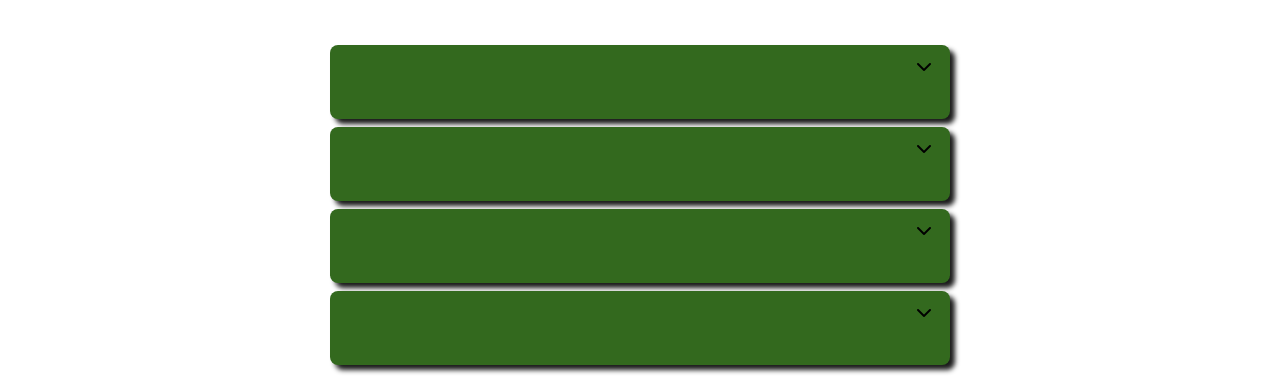
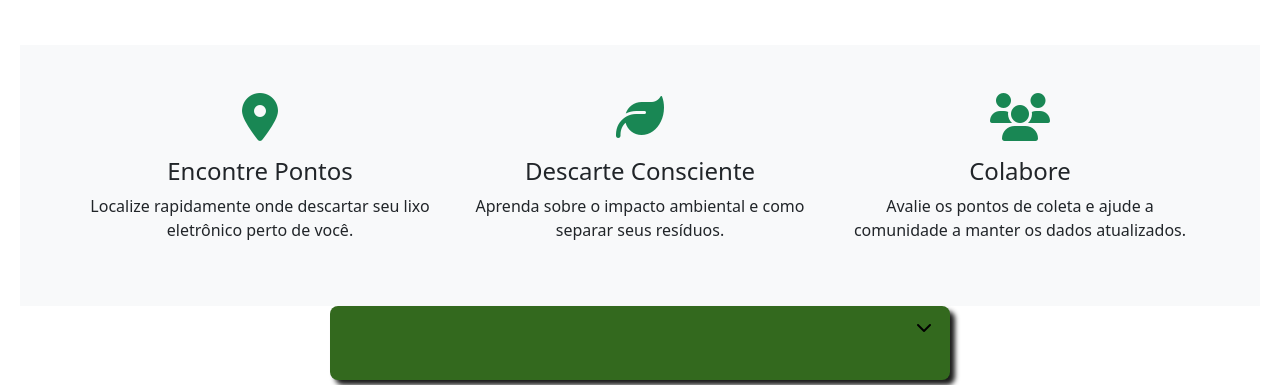
Before and after one commit to ICEI-PUC-Minas-CC-TI/ti1-cc-2025-2-tarde-grupo-2-lixo-eletronico, a website: page codigo/public/index.html in a window 1280 px wide. Shown: the part 233-618 px from the top of the page. Drawn offline with nearby package versions, Linux system fonts and the light colour scheme; no server answers.

Commit message:
add seção de informações na index.html

```diff
--- a/codigo/public/index.html
+++ b/codigo/public/index.html
@@ -102,6 +102,38 @@
         </div>
       </section>
 
+            <section class="bg-light py-5"> <div class="container">
+        <div class="row text-center">
+
+            <div class="col-md-4">
+                <div class="mb-3">
+                    <i class="fas fa-map-marker-alt fa-3x text-success"></i>
+                </div>
+                <h4>Encontre Pontos</h4>
+                <p>Localize rapidamente onde descartar seu lixo eletrônico perto de você.</p>
+            </div>
+
+            <div class="col-md-4">
+                <div class="mb-3">
+                    <i class="fas fa-leaf fa-3x text-success"></i>
+                </div>
+                <h4>Descarte Consciente</h4>
+                <p>Aprenda sobre o impacto ambiental e como separar seus resíduos.</p>
+            </div>
+
+            <div class="col-md-4">
+                <div class="mb-3">
+                    <i class="fas fa-users fa-3x text-success"></i>
+                </div>
+                <h4>Colabore</h4>
+                <p>Avalie os pontos de coleta e ajude a comunidade a manter os dados atualizados.</p>
+            </div>
+
+        </div>
+
+        </div>
+      </section>
+
       <!-- Sabrina FAQ -->
       <section class="content-faq">
         <div id="container">
@@ -147,6 +179,7 @@
           </div>
         </div>
       </section>
+
     </main>
 
     <!-- Rodapé -->
```
